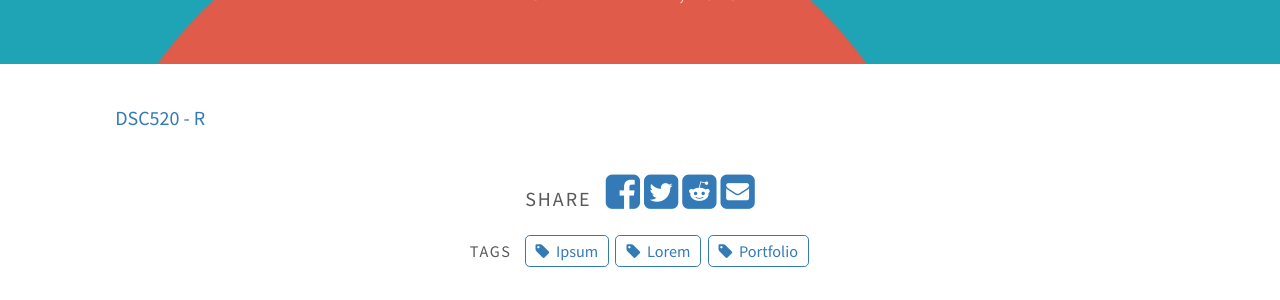
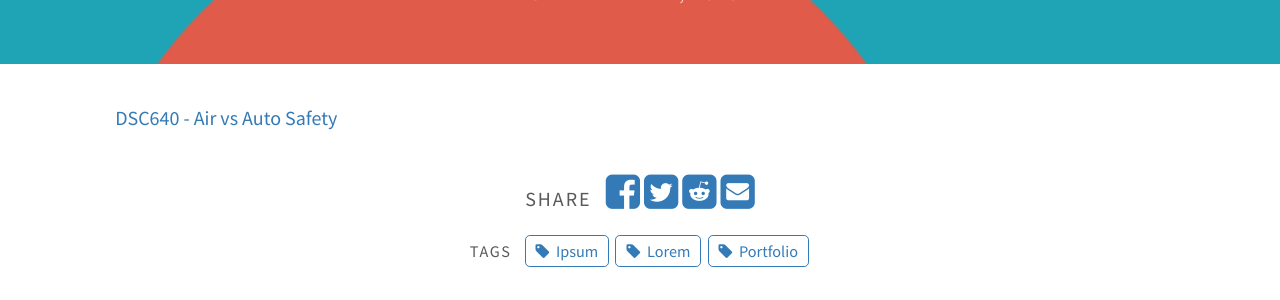
Before and after one commit to knmoses/knmoses.github.io, a Jekyll site: the page built from _portfolio/cake.md, in a window 1280 px wide. Shown: the part 270-570 px from the top of the page. Built offline with Jekyll 4.4.1, drawn with Linux system fonts in a browser that asks for light colours.

Commit message:
Update cake.md

```diff
--- a/_portfolio/cake.md
+++ b/_portfolio/cake.md
@@ -8,4 +8,4 @@ tags: [Lorem, Ipsum, Portfolio]
 ---
 
 
-[DSC520 - R](https://github.com/knmoses/DSC520-R)
+[DSC640 - Air vs Auto Safety](https://github.com/knmoses/DSC640-Air-vs-Auto-Safety)
```
